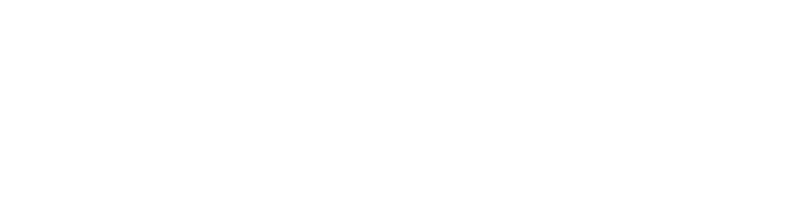
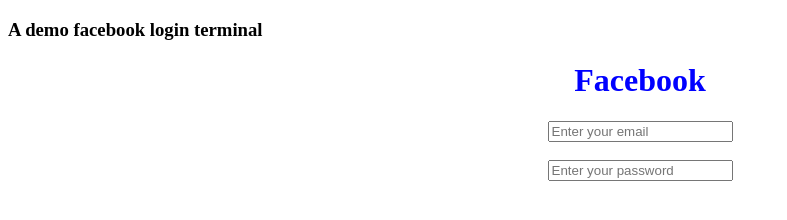
Before and after one commit to Supta2002/my-first-website, a plain HTML site: page index.html in a window 1280 px wide. Shown: the whole page, without its empty margins (0-787 px from the left). Drawn offline with Linux system fonts and the light colour scheme.

Commit message:
a facebook demo loging code pused

```diff
--- a/index.html
+++ b/index.html
@@ -4,8 +4,17 @@
     <meta charset="UTF-8">
     <meta name="viewport" content="width=device-width, initial-scale=1.0">
     <title>My first website</title>
+    <link rel="stylesheet" href="style/blog.css">
 </head>
 <body>
+    <h3>A demo facebook login terminal</h3>
 
+    <div>
+        <h1 style="color: blue;">Facebook</h1>
+        <form>
+            <input type="email" placeholder="Enter your email"><br><br>
+            <input type="password" placeholder="Enter your password">
+        </form>
+    </div>
 </body>
 </html>
--- /dev/null
+++ b/style/blog.css
@@ -0,0 +1,3 @@
+div{
+    text-align: center;
+}
```
